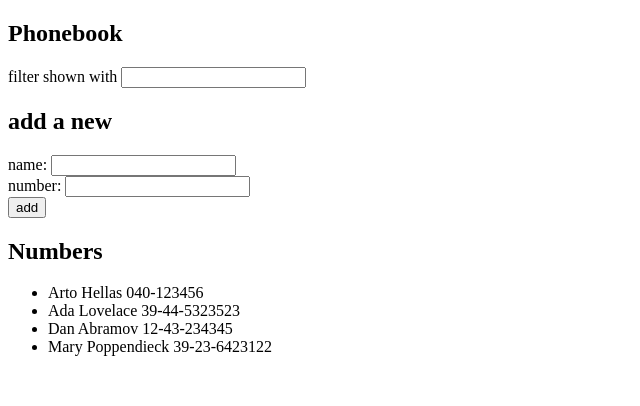
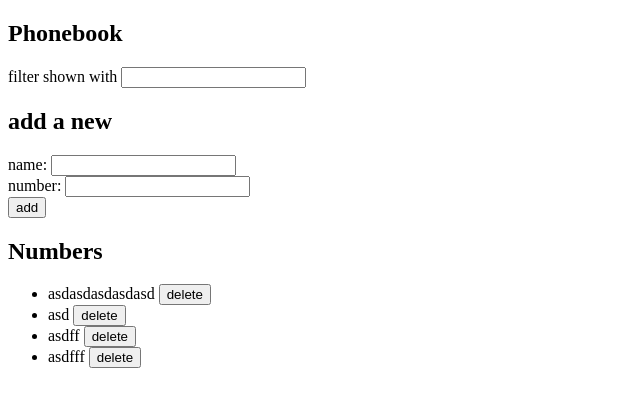
Before and after one commit to SamuliRaivio/palautusrepositoryFullStack2022, a React (Create React App) app in the folder osa2/puhelinluettelo/: page / in a window 1280 px wide. Shown: the top 406 px of the page, without its empty margins (0-640 px from the left). Built offline with nearby package versions, Linux system fonts and the light colour scheme; data requests are answered from the project's data file.

Commit message:
osan 2d puhelinluettelo step 9 kesken

```diff
--- a/osa2/puhelinluettelo/db.json
+++ b/osa2/puhelinluettelo/db.json
@@ -1,24 +1,24 @@
 {
-    "persons":[
+  "persons": [
     {
-        "name": "Arto Hellas",
-        "number": "040-123456",
-        "id": 1
+      "name": "asdasdasdasdasd",
+      "number": "",
+      "id": 7
     },
     {
-        "name": "Ada Lovelace",
-        "number": "39-44-5323523",
-        "id": 2
+      "name": "asd",
+      "number": "",
+      "id": 10
     },
     {
-        "name": "Dan Abramov",
-        "number": "12-43-234345",
-        "id": 3
+      "name": "asdff",
+      "number": "",
+      "id": 11
     },
     {
-        "name": "Mary Poppendieck",
-        "number": "39-23-6423122",
-        "id": 4
+      "name": "asdfff",
+      "number": "",
+      "id": 12
     }
   ]
 }
--- a/osa2/puhelinluettelo/src/App.js
+++ b/osa2/puhelinluettelo/src/App.js
@@ -1,11 +1,22 @@
 import { useEffect, useState } from 'react'
 import axios from 'axios'
+import personService from './services/persons'
 
 
 //Person komponentti palauttaa yhdin listan osan jossa näkyy henkilön nimi ja numero
-const Person = ({person}) => {
+const Person = ({person, deletePerson}) => {
   return (
-    <li>{person.name} {person.number}</li>
+    <li>
+      {person.name} {person.number}
+      <Button id={person.id} deletePerson={deletePerson}/>
+    </li>
+  )
+}
+
+const Button = ({id, deletePerson}) => {
+
+  return(
+    <button value={id} onClick={deletePerson}>delete</button>
   )
 }
 
@@ -30,11 +41,16 @@ const PersonForm = ({addPerson, newName, handleNameChange, newNumber, handleNumb
 
 //Persons komponentti palauttaa listan henkilöitä Part komponentissa
 //palautuksessa ensin filtteröidään käyttäjän antaman syötteen mukaan henkilöt ja lopulta mapataan ne nätisti Person komponentin mukaisiksi
-const Persons = ({persons, filterName}) => {
+const Persons = ({persons, filterName, deletePerson}) => {
 
   return (
     <ul>
-      {persons.filter(person => person.name.toLowerCase().includes(filterName.toLocaleLowerCase())).map((person, i) => <Person key={i} person={person}/>)}
+      {persons.filter(person =>
+         person.name.toLowerCase()
+         .includes(filterName.toLocaleLowerCase()))
+         .map((person, i) =>
+         <Person key={i} person={person} deletePerson={deletePerson}/>
+         )}
     </ul>
   )
 
@@ -49,10 +65,10 @@ const App = () => {
 
   //haetaan persons listaan oliot json serveriltä effect hookilla
   useEffect(() => {
-    axios
-      .get('http://localhost:3001/persons')
-      .then(response => {
-        setPersons(response.data)
+    personService
+      .getAll()
+      .then(initialPerson => {
+        setPersons(initialPerson)
       })
   }, [])
 
@@ -61,6 +77,7 @@ const App = () => {
   const [newName, setNewName] = useState('')
   const [newNumber, setNewNumber] = useState('')
   const [filterName, setFilterName] = useState('')
+
 
 
   //handleNameChange tallentaa käyttäjän inputin muuttujaan newName
@@ -90,8 +107,24 @@ const App = () => {
         number: newNumber
       }
 
-      setPersons(persons.concat(newPerson))
+      personService
+        .create(newPerson)
+          .then(returnedPerson => {
+            setPersons(persons.concat(returnedPerson))
+          })
     }
+  }
+
+  const deletePerson = (event) => {
+    event.preventDefault()
+    const id = event.target.value
+
+    personService
+      .deleteObject(id)
+        .then(newPersons => {
+          setPersons(persons.filter(person => person.id !== id))
+        })
+
   }
 
 
@@ -109,7 +142,7 @@ const App = () => {
       <h2>add a new</h2>
       <PersonForm addPerson={addPerson} newName={newName} handleNameChange={handleNameChange} newNumber={newNumber} handleNumberChange={handleNumberChange}/>
       <h2>Numbers</h2>
-      <Persons persons={persons} filterName={filterName}/>
+      <Persons persons={persons} filterName={filterName} deletePerson={deletePerson}/>
     </div>
   )
 
--- /dev/null
+++ b/osa2/puhelinluettelo/src/services/persons.js
@@ -0,0 +1,29 @@
+import axios from "axios"
+const baseUrl = 'http://localhost:3001/persons'
+
+const getAll = () => {
+    const request = axios.get(baseUrl)
+    return request.then(response => response.data)
+  }
+
+  const create = (newObject) => {
+    const request = axios.post(baseUrl, newObject)
+    return request.then(response => response.data)
+  }
+
+  const update = (id, newObject) => {
+    const request = axios.put(`${baseUrl}/${id}`, newObject)
+    return request.then(response => response.data)
+  }
+
+  const deleteObject = (id) => {
+    const request = axios.delete(`${baseUrl}/${id}`)
+    return request.then(response => response.data)
+  }
+
+  export default {
+    getAll,
+    create,
+    update,
+    deleteObject
+  }
```
Lines whose indentation alone changed are shown as unchanged.
